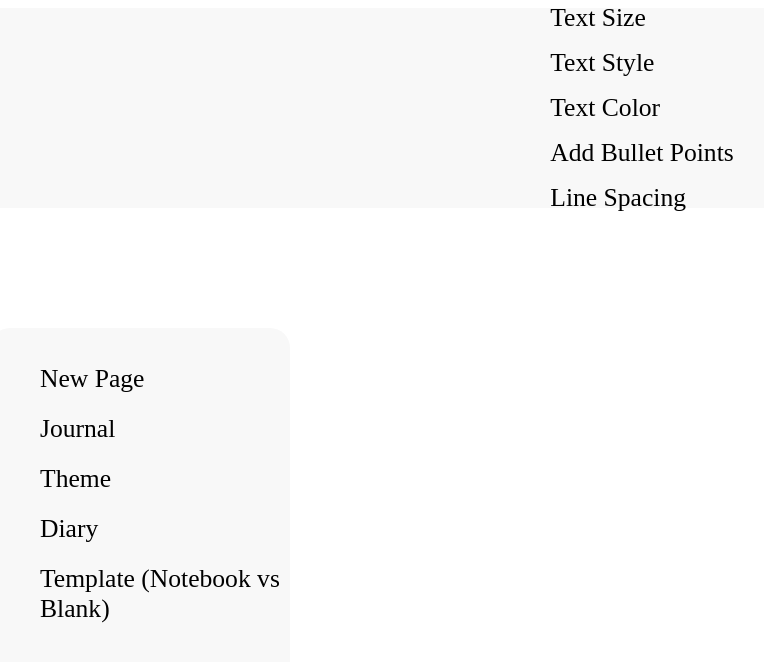
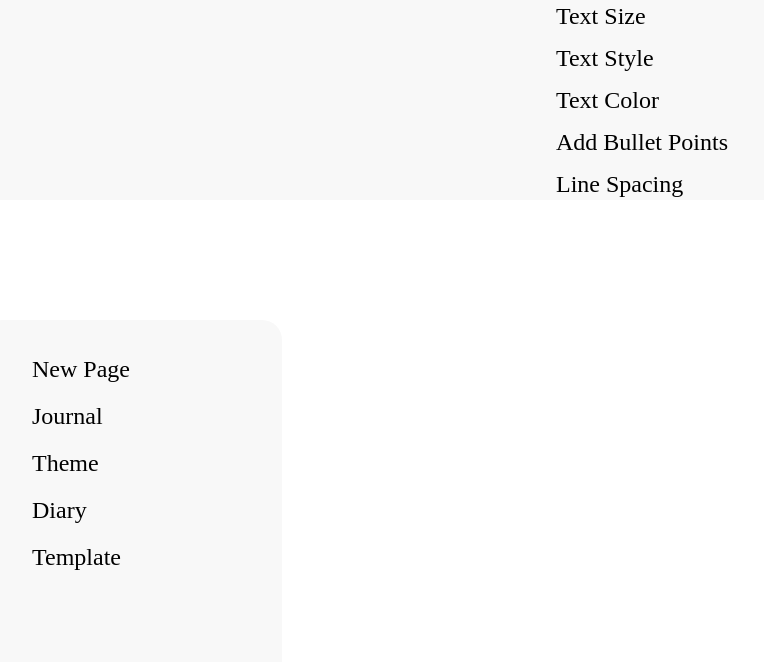
Before and after one commit to Octrainn/NoteFlowAI, a React (Vite) app: page / in a window 1280 px wide. Shown: the top 662 px of the page, without its empty margins (18-782 px from the left). Built offline with nearby package versions, Linux system fonts and the light colour scheme.

Commit message:
added boxing size

```diff
--- a/src/CSS Files/Navbar.css
+++ b/src/CSS Files/Navbar.css
@@ -1,6 +1,12 @@
 #root {
     --nice-color: #F8F8F8;
-    --text-size: 1.6rem;
+    --text-size: 1.5rem;
+}
+
+body{
+    margin:0;
+    padding: 0;
+    box-sizing: border-box;
 }
 
 .nav-container {
--- a/src/Navbar.jsx
+++ b/src/Navbar.jsx
@@ -9,7 +9,7 @@ function Navbar (){
         "Journal",
         "Theme",
         "Diary",
-        "Template (Notebook vs Blank)"
+        "Template"
 
     ]
 
```
